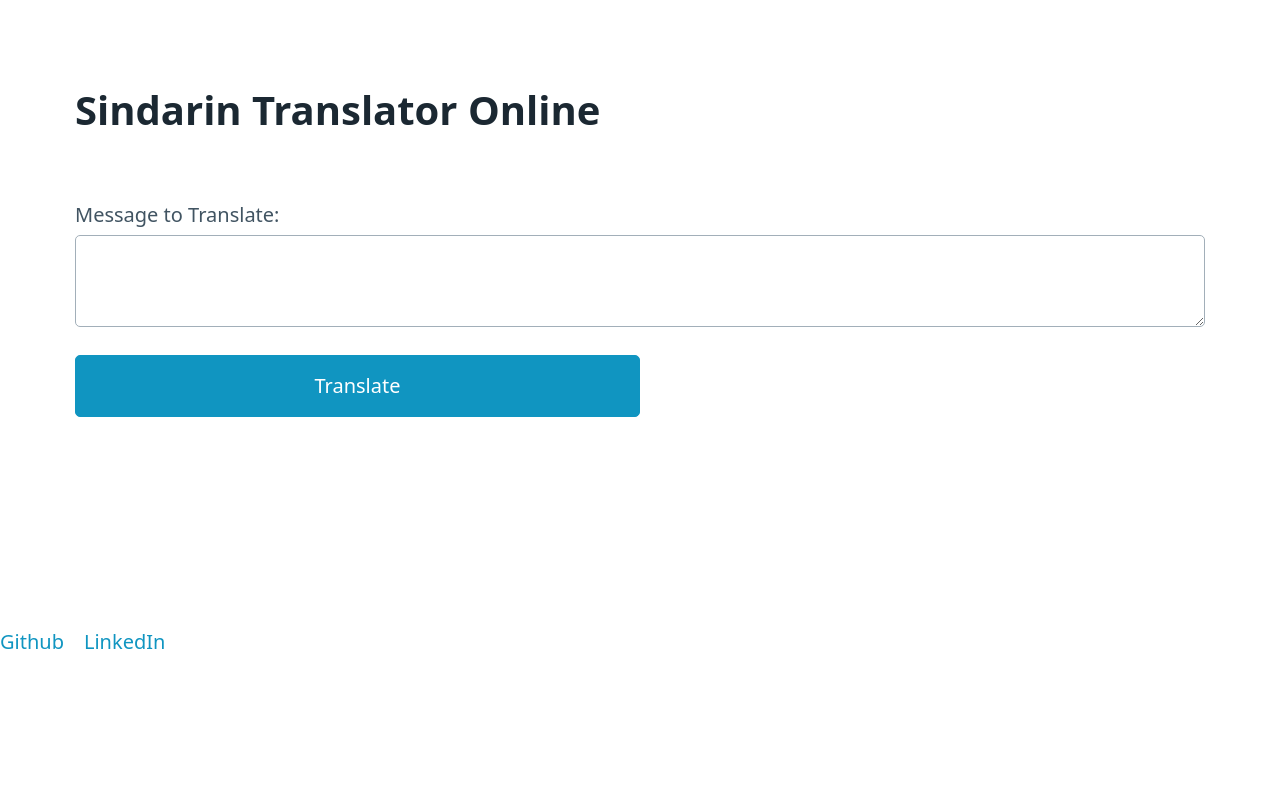
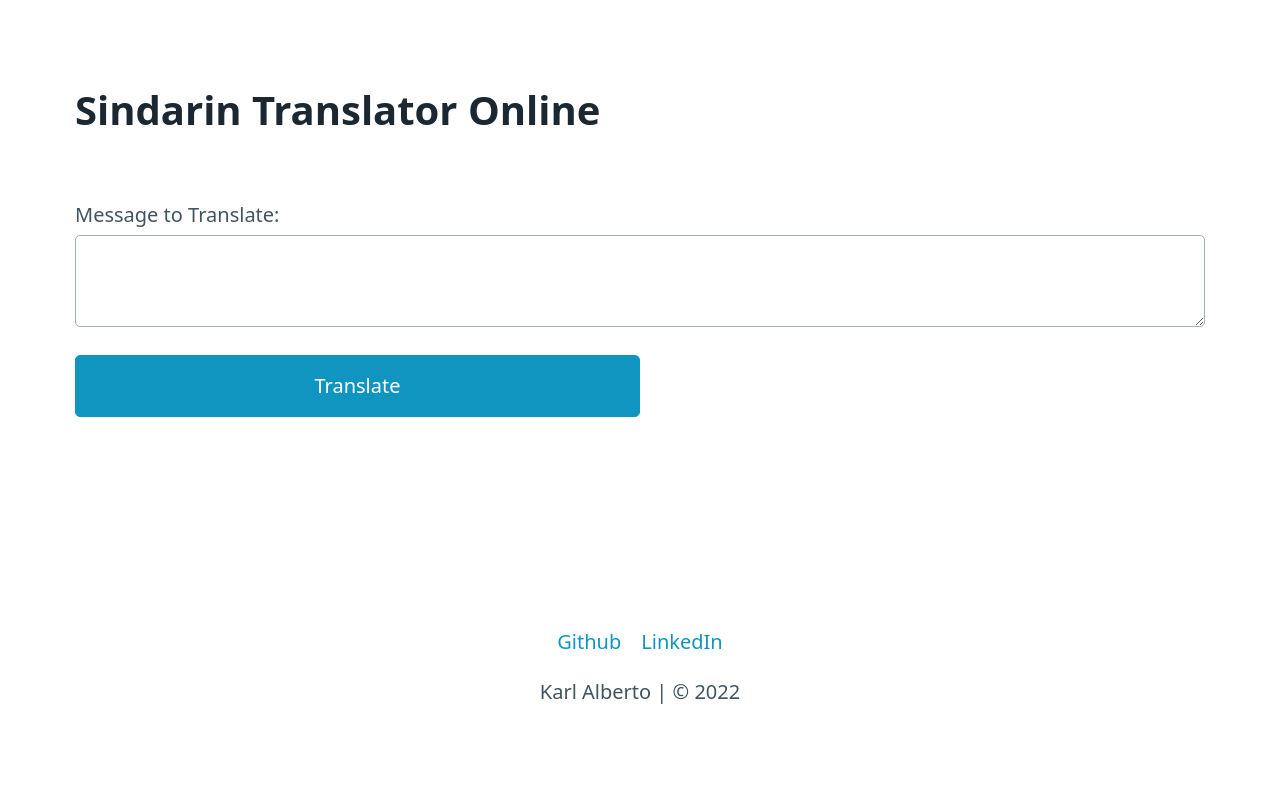
Before and after one commit to Kei-Eff/sindarin-translator-online, a Flask app: page / in a window 1280 px wide. Shown: the top 786 px of the page. Run offline with Flask 2, Linux system fonts and the light colour scheme.

Commit message:
Added Tengwar font, added base template

```diff
--- /dev/null
+++ b/error_response_from_sindarin_api.json
@@ -0,0 +1,5 @@
+{
+	"error": {
+		"message": "Too many requests"
+	}
+}
--- a/static/css/styles.css
+++ b/static/css/styles.css
@@ -1,3 +1,35 @@
+@font-face {
+    font-family: 'Tengwar Cursive';
+    src: url('../fonts/TengwarCursive.woff2') format('woff2'),
+        url('../fonts/TengwarCursive.woff') format('woff');
+    font-weight: normal;
+    font-style: normal;
+    font-display: swap;
+}
+
+body {
+    display: flex;
+    flex-direction: column;
+}
+
+footer {
+    margin-top: auto;
+    text-align: center;
+}
+
 button {
     width: 50%;
 }
+
+.tengwar {
+    font-family: 'Tengwar Cursive';
+    font-weight: normal;
+    font-style: normal;
+    font-size: 3em;
+}
+
+nav {
+    margin: 0 auto;
+    width: auto;
+    justify-content: center;
+}
--- /dev/null
+++ b/templates/base.html
@@ -0,0 +1,43 @@
+<!DOCTYPE html>
+<html lang="en">
+
+<head>
+    <title>
+        Sindarin Translator Online
+    </title>
+    <meta charset="utf-8" />
+    <meta name="viewport" content="width=device-width, initial-scale=1" />
+    <link rel="preload" href="../static/fonts/TengwarCursive.woff2" as="font" type="font/woff2" crossorigin>
+    <link rel="stylesheet" href="https://unpkg.com/@picocss/pico@latest/css/pico.min.css" />
+    <link href="../static/css/styles.css" rel="stylesheet" />
+    <link rel="icon" type="image/x-icon" href="../static/favicon.ico" />
+</head>
+
+<body>
+    <main class="container">
+        <div>
+            <h1>Sindarin Translator Online</h1>
+        </div>
+
+        <div>
+            {% block content %}
+
+            {% endblock %}
+        </div>
+
+    </main>
+</body>
+
+<footer>
+    <nav>
+        <ul>
+            <li><a href="https://github.com/Kei-Eff">Github</a></li>
+            <li><a href="https://www.linkedin.com/in/karl-francis-alberto/">LinkedIn</a></li>
+        </ul>
+    </nav>
+    <div id="copyright">
+        Karl Alberto | &copy; 2022
+    </div>
+</footer>
+
+</html>
--- a/templates/index.html
+++ b/templates/index.html
@@ -1,23 +1,4 @@
-<!DOCTYPE html>
-<html lang="en">
-
-<head>
-    <title>
-        Sindarin Translator Online
-    </title>
-    <meta charset="utf-8" />
-    <meta name="viewport" content="width=device-width, initial-scale=1" />
-    <link rel="stylesheet" href="https://unpkg.com/@picocss/pico@latest/css/pico.min.css" />
-    <link href="../static/css/styles.css" rel="stylesheet" />
-    <link rel="icon" type="image/x-icon" href="../static/favicon.ico" />
-</head>
-
-<body>
-    <main class="container">
-        <div>
-            <h1>Sindarin Translator Online</h1>
-        </div>
-
+{% extends "base.html" %}
     {% block content %}
 
         {% if page_data.error_message | length > 0 %}
@@ -37,6 +18,11 @@
 
             {% if page_data.translated_message | length > 0 %}
             <div>
+                <p class="tengwar">
+                    {{ page_data.translated_message }}
+                </p>
+            </div>
+            <div>
                 <p>
                     {{ page_data.translated_message }}
                 </p>
@@ -45,19 +31,3 @@
         </div>
 
     {% endblock %}
-
-    </main>
-</body>
-
-<footer>
-    <nav>
-        <ul>
-            <li><a href="#">Github</a></li>
-            <li><a href="#">LinkedIn</a></li>
-        </ul>
-    </nav>
-</footer>
-
-
-
-</html>
```
Also changed, not shown: response_from_sindarin_api.json (added, +10 -0 lines), templates/credits.html (added, +14 -0 lines), static/fonts/TengwarCursive.woff (added), static/fonts/TengwarCursive.woff2 (added), 2 other files. Lines whose indentation alone changed are shown as unchanged.
